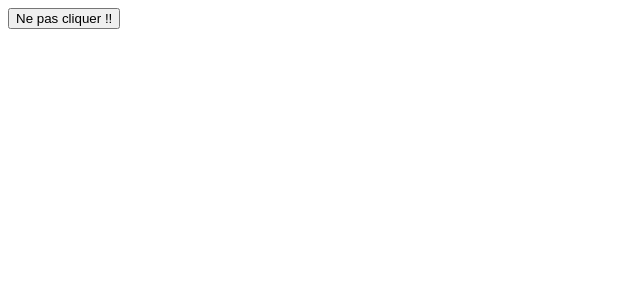
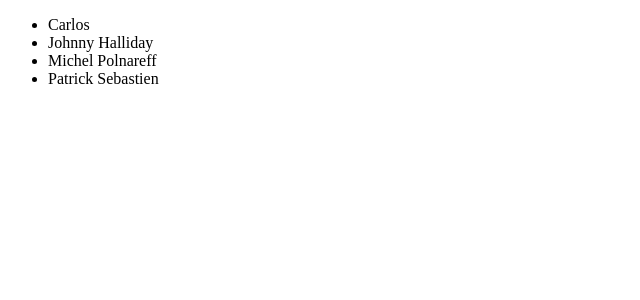
Before and after one commit to marue59/Angular, an Angular app: page / in a window 1280 px wide. Shown: the top 300 px of the page, without its empty margins (0-640 px from the left). Built offline with nearby package versions, Linux system fonts and the light colour scheme.

Commit message:
creation d'une liste et recuperation

```diff
--- a/src/app/app.component.html
+++ b/src/app/app.component.html
@@ -1,5 +1,6 @@
 <!-- <app-first-component></app-first-component>
 <app-user></app-user>
-
-<app-carte-visite></app-carte-visite>-->
+<app-carte-visite></app-carte-visite>
 <app-alerte-button></app-alerte-button>
+-->
+<app-liste></app-liste>
--- a/src/app/app.module.ts
+++ b/src/app/app.module.ts
@@ -8,6 +8,7 @@
 import { UserComponent } from './components/user/user.component';
 import { CarteVisiteComponent } from './components/carte-visite/carte-visite.component';
 import { AlerteButtonComponent } from './components/alerte-button/alerte-button.component';
+import { ListeComponent } from './components/liste/liste.component';
 
 
 @NgModule({
@@ -16,7 +17,8 @@
     FirstComponentComponent,
     UserComponent,
     CarteVisiteComponent,
-    AlerteButtonComponent
+    AlerteButtonComponent,
+    ListeComponent
   ],
   imports: [
     BrowserModule,
--- /dev/null
+++ b/src/app/components/liste/liste.component.html
@@ -0,0 +1,3 @@
+<ul>
+  <li *ngFor="let item of items">{{ item }}</li>
+</ul>
--- /dev/null
+++ b/src/app/components/liste/liste.component.ts
@@ -0,0 +1,20 @@
+import { Component, OnInit } from '@angular/core';
+
+@Component({
+  selector: 'app-liste',
+  templateUrl: './liste.component.html',
+  styleUrls: ['./liste.component.scss']
+})
+export class ListeComponent implements OnInit {
+
+  items : string[] = ['Carlos',
+                      'Johnny Halliday',
+                      'Michel Polnareff',
+                      'Patrick Sebastien']
+  constructor() { }
+
+  ngOnInit(): void {
+  }
+
+
+}
```
Also changed, not shown: src/app/components/liste/liste.component.scss (added), 1 other file (tests, documents, lock files or other folders).
